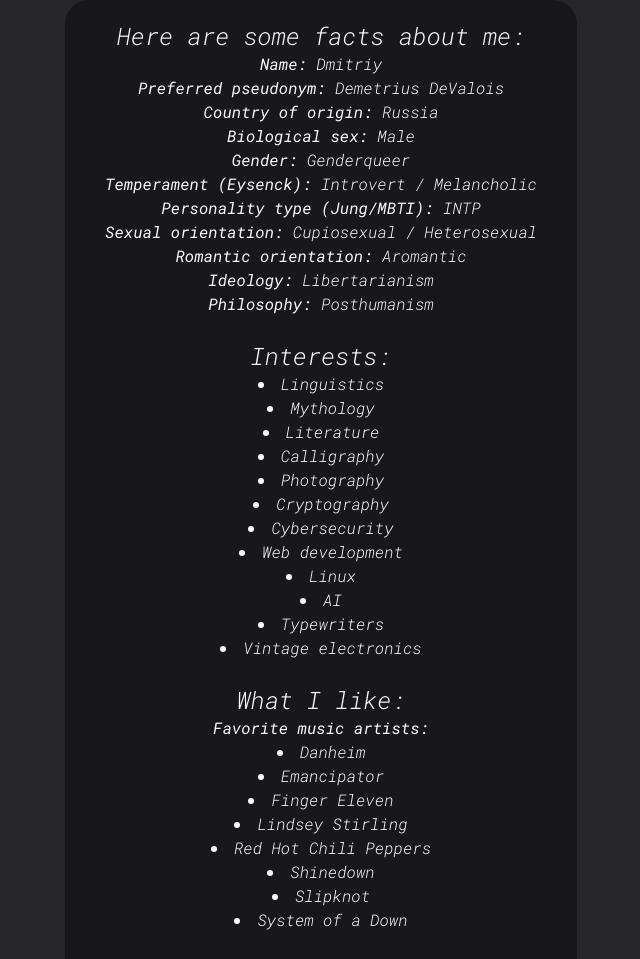
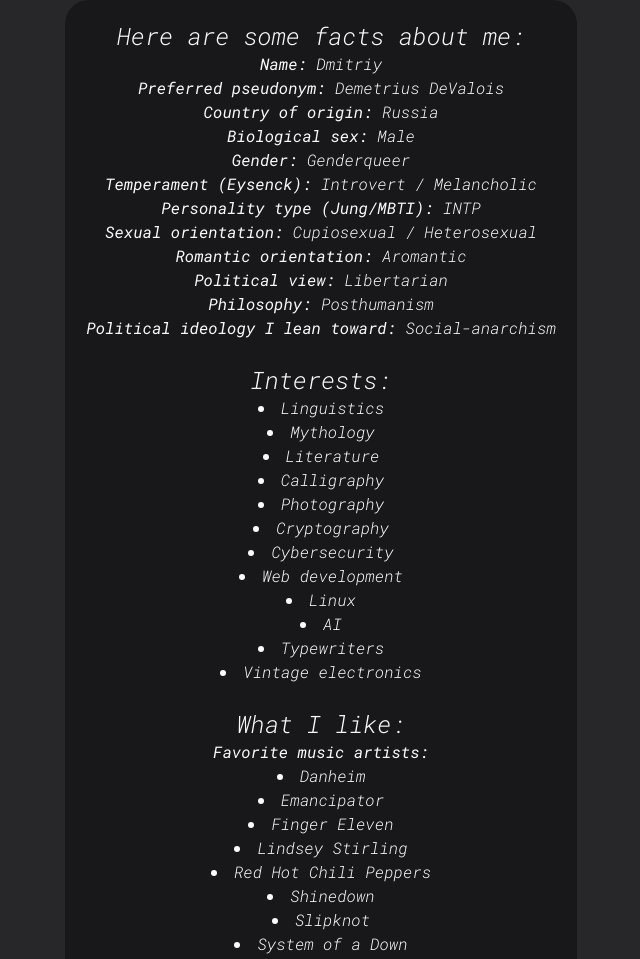
Before and after one commit to dmitriy-8gears/dmitriy-8gears.github.io, an Astro site: page /about-me in a window 1280 px wide. Shown: the top 959 px of the page, without its empty margins (319-959 px from the left). Built offline with nearby package versions, Linux system fonts and the light colour scheme; Astro itself is replaced by a stand-in of ours.

Commit message:
more info added in about-me

```diff
--- a/package.json
+++ b/package.json
@@ -11,7 +11,7 @@
   "dependencies": {
     "@tailwindcss/vite": "^4.1.11",
     "animate.css": "^4.1.1",
-    "astro": "^5.11.0",
+    "astro": "^5.12.2",
     "tailwindcss": "^4.1.11"
   }
 }
--- a/src/pages/about-me.astro
+++ b/src/pages/about-me.astro
@@ -14,8 +14,9 @@
     <p><b>Personality type (Jung/MBTI):</b> INTP</p>
     <p><b>Sexual orientation:</b> Cupiosexual / Heterosexual</p>
     <p><b>Romantic orientation:</b> Aromantic</p>
-    <p><b>Ideology:</b> Libertarianism</p>
+    <p><b>Political view:</b> Libertarian</p>
     <p><b>Philosophy:</b> Posthumanism</p>
+    <p><b>Political ideology I lean toward:</b> Social-anarchism</p>
     <br>
     <h2 class="text-2xl">Interests:</h2>
     <ul class="list-inside list-disc">
```
Also changed, not shown: 1 other file.
